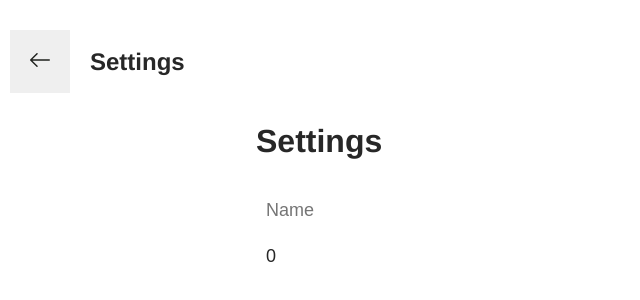
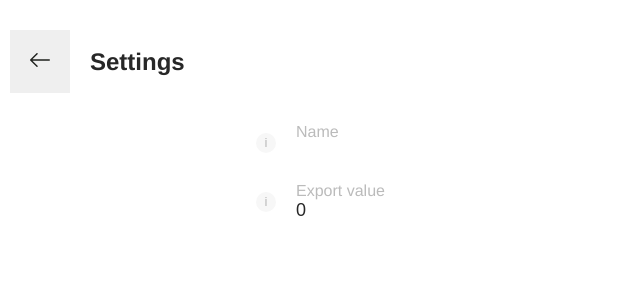
Before and after one commit to samsour/easy-job-export, a Vue app: page /settings in a window 1280 px wide. Shown: the top 300 px of the page, without its empty margins (0-640 px from the left). Built offline with nearby package versions, Linux system fonts and the light colour scheme.

Commit message:
Add interactive setting-option component

```diff
--- /dev/null
+++ b/src/components/SettingsOption.vue
@@ -0,0 +1,70 @@
+<template>
+  <div class="settings-option">
+      <button @mousedown="isActive = !isActive" @blur="isActive = false" class="settings-option__info-button">i</button>
+      <div v-show="isActive" class="settings-option__info-overlay">{{ overlayText }}</div>
+      <label class="settings-option__label">
+          <span class="settings-option__label-text">{{ label }}</span>
+          <input class="settings-option__label-input" :value="value" @input="$emit('input', $event.target.value)" />
+      </label>
+  </div>
+</template>
+
+<script>
+export default {
+    name: 'settings-option',
+    props: ["value", "label", "overlayText"],
+    data() {
+        return {
+            isActive: false
+        }
+    }
+}
+</script>
+
+<style lang="scss">
+.settings-option {
+    position: relative;
+    display: flex;
+    align-items: center;
+    margin-bottom: 20px;
+
+    &__info-button {
+        width: 20px;
+        height: 20px;
+        border-radius: 50%;
+        border: 0;
+        background: #f7f7f7;
+        color: #bbb;
+        margin-right: 20px;
+        cursor: pointer;
+    }
+
+    &__info-overlay {
+        position: absolute;
+        top: 0;
+        left: 40px;
+        padding: 20px;
+        background: #fff;
+        box-shadow: 0 0 10px rgba(0,0,0,0.1);
+        z-index: 1;
+    }
+
+    &__label {
+        display: flex;
+        flex-direction: column;
+        cursor: pointer;
+    }
+
+    &__label-text {
+        color: #bbb;
+        font-size: 16px;
+        font-weight: 700px;
+    }
+
+    &__label-input {
+        color: #282828;
+        font-size: 18px;
+        border: 0;
+    }
+}
+</style>
--- a/src/views/Settings.vue
+++ b/src/views/Settings.vue
@@ -1,16 +1,22 @@
 <template>
   <div class="settings">
-    <h1 class="settings__headline">Settings</h1>
     <section class="settings__options">
-      <input type="text" v-model="name" placeholder="Name" class="settings__input" />
-      <input type="text" v-model="userId" placeholder="Export value (User ID)" class="settings__input" />
+
+    <settings-option :label="'Name'" v-model="name" :overlayText="'Only for display purposes, he username won\'t be exported.'" />
+    <settings-option :label="'Export value'" v-model="userId" :overlayText="'Resource/User ID, the unique identifier in the export system.'" />
+
     </section>
   </div>
 </template>
 
 <script>
+import SettingsOption from '../components/SettingsOption';
+
 export default {
   name: "settings",
+  components: {
+    SettingsOption
+  },
   computed: {
     name: {
       get() {
@@ -34,6 +40,8 @@ export default {
 
 <style lang="scss">
 .settings {
+  padding: 0 30px;
+
   &__headline {
     max-width: 768px;
     margin: 0 auto 30px;
@@ -46,10 +54,16 @@ export default {
     margin: 0 auto;
   }
 
+  &__label {
+    display: flex;
+    flex-direction: column;
+  }
+
   &__input {
     font-size: 18px;
     padding: 10px;
     border: 0;
+    border-bottom: 3px solid #000;
     color: #272727;
     margin-bottom: 5px;
   }
```
Also changed, not shown: src/components/Setting.vue (deleted).
